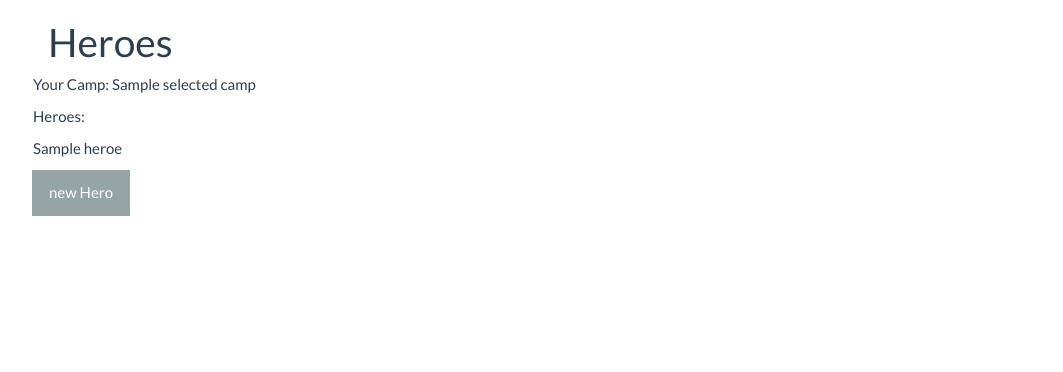
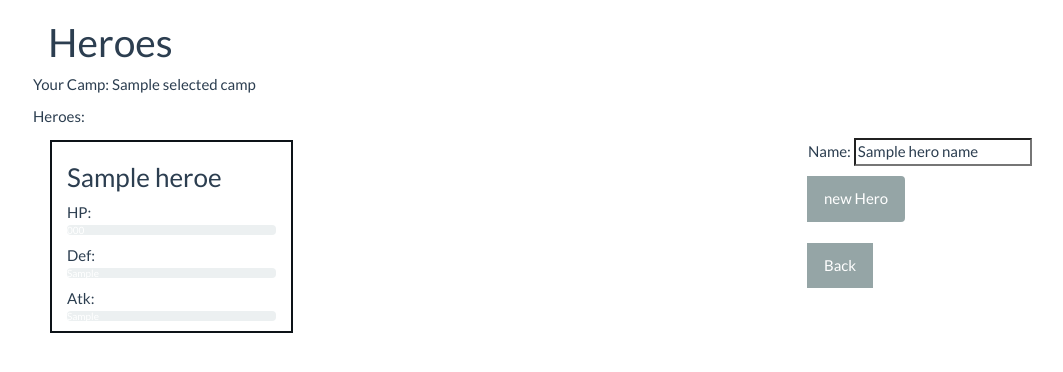
Before and after one commit to timmmmmb/heroes, a Spring app: template frontend/src/main/resources/templates/heroManager.html in a window 1280 px wide. Shown: the top 372 px of the page, without its empty margins (37-1100 px from the left). Run offline with Thymeleaf, Linux system fonts and the light colour scheme; the template is opened without the code that fills it: most values are stand-ins (such as "Sample title", 1, 10 or a date in 2020); data that the repository does not hold is empty; some libraries are stand-ins or nearby versions.

Commit message:
designe update for the hero management

```diff
--- a/camp/src/main/java/ch/bfh/tom/camp/controller/CampController.java
+++ b/camp/src/main/java/ch/bfh/tom/camp/controller/CampController.java
@@ -76,8 +76,9 @@ public class CampController {
         Camp camp = campRepository.findById(campID).get();
 
         Hero hero = heroService.createHero(name);
+        camp.addHeroe(hero);
         camp.add(repositoryEntityLinks.linkToItemResource(Hero.class, hero.getId()).withRel("hero" + hero.getId()));
-
+        camp = campRepository.save(camp);
         return camp;
     }
 
--- a/camp/src/main/java/ch/bfh/tom/camp/model/Camp.java
+++ b/camp/src/main/java/ch/bfh/tom/camp/model/Camp.java
@@ -46,4 +46,8 @@ public class Camp extends RepresentationModel {
     public String getId() {
         return id;
     }
+
+    public void addHeroe(Hero hero) {
+        heroes.add(hero);
+    }
 }
--- a/frontend/src/main/resources/templates/campForm.html
+++ b/frontend/src/main/resources/templates/campForm.html
@@ -22,7 +22,7 @@
         <div>
             <h2>Create New Camp</h2>
             <form class="form-horizontal" th:action="@{/createCamp}" enctype="multipart/form-data" >
-                <p>Name: <input type="text" th:value="${campName}" name="campName"/></p>
+                <p>Name: <input type="text" th:value="${campName}" name="campName" required/></p>
                 <span class="input-group-btn">
                     <button type="submit" class="btn btn-default">Create Camp</button>
                 </span>
--- a/frontend/src/main/resources/templates/heroManager.html
+++ b/frontend/src/main/resources/templates/heroManager.html
@@ -8,16 +8,45 @@
     <body>
         <div class="container">
             <h1 class="col-sm-12">Heroes</h1>
-            <p>Your Camp: <span th:text="${selectedCamp.name}"/></p>
+            <p>Your Camp: <span th:text="${selectedCamp.name}"></span></p>
 
             <p>Heroes: </p>
-            <p th:each="hero : ${selectedCamp.heroes}" th:text="${hero.name}"></p>
+            <div class="col-sm-8">
+                <div th:each="hero : ${selectedCamp.heroes}" style="border: 2px solid #0d1318; margin: 2px" class="col-sm-4">
+                    <!--TODO: create here space for the images that will come-->
+                    <h3 th:text="${hero.name}"></h3>
+                    <p style="margin-bottom: 1px">HP:
+                    <div class="progress" style="margin-bottom: 2px">
+                        <div class="progress-bar" role="progressbar" th:style="'width:'+${hero.hp}+'%; background-color:green'" th:aria-valuenow="${hero.hp}" aria-valuemin="0" aria-valuemax="100" th:text="${hero.hp}"></div>
+                    </div>
+                    </p>
+                    <p style="margin-bottom: 1px">Def:
+                    <div class="progress" style="margin-bottom: 2px">
+                        <div class="progress-bar" role="progressbar" th:style="'width:'+${hero.def}+'%; background-color:blue'" th:aria-valuenow="${hero.def}" aria-valuemin="0" aria-valuemax="100" th:text="${hero.def}"></div>
+                    </div>
+                    </p>
+                    <p style="margin-bottom: 1px">Atk:
+                    <div class="progress" style="margin-bottom: 2px">
+                        <div class="progress-bar" role="progressbar" th:style="'width:'+${hero.atk}+'%; background-color:red'" th:aria-valuenow="${hero.atk}" aria-valuemin="0" aria-valuemax="100" th:text="${hero.atk}"></div>
+                    </div>
+                    </p>
+                </div>
+            </div>
 
-            <form class="form-horizontal" th:action="@{/addHero}" enctype="multipart/form-data" >
-                <span class="input-group-btn">
-                    <button type="submit" class="btn btn-default">new Hero</button>
-                </span>
-            </form>
+            <div class="col-sm-3">
+                <form class="form-horizontal" th:action="@{/addHero}" enctype="multipart/form-data" >
+                    <p>Name: <input type="text" th:value="${heroName}" name="heroName" required/></p>
+                    <span class="input-group-btn">
+                        <button type="submit" class="btn btn-default">new Hero</button>
+                    </span>
+                </form>
+                <br>
+                <form class="form-horizontal" th:action="@{/}" enctype="multipart/form-data" >
+                    <span class="input-group-btn">
+                        <button type="submit" class="btn btn-default">Back</button>
+                    </span>
+                </form>
+            </div>
 
         </div>
     </body>
```
Also changed, not shown: frontend/src/main/java/ch/bfh/tom/frontend/controller/FrontendController.java (+9 -2 lines).
